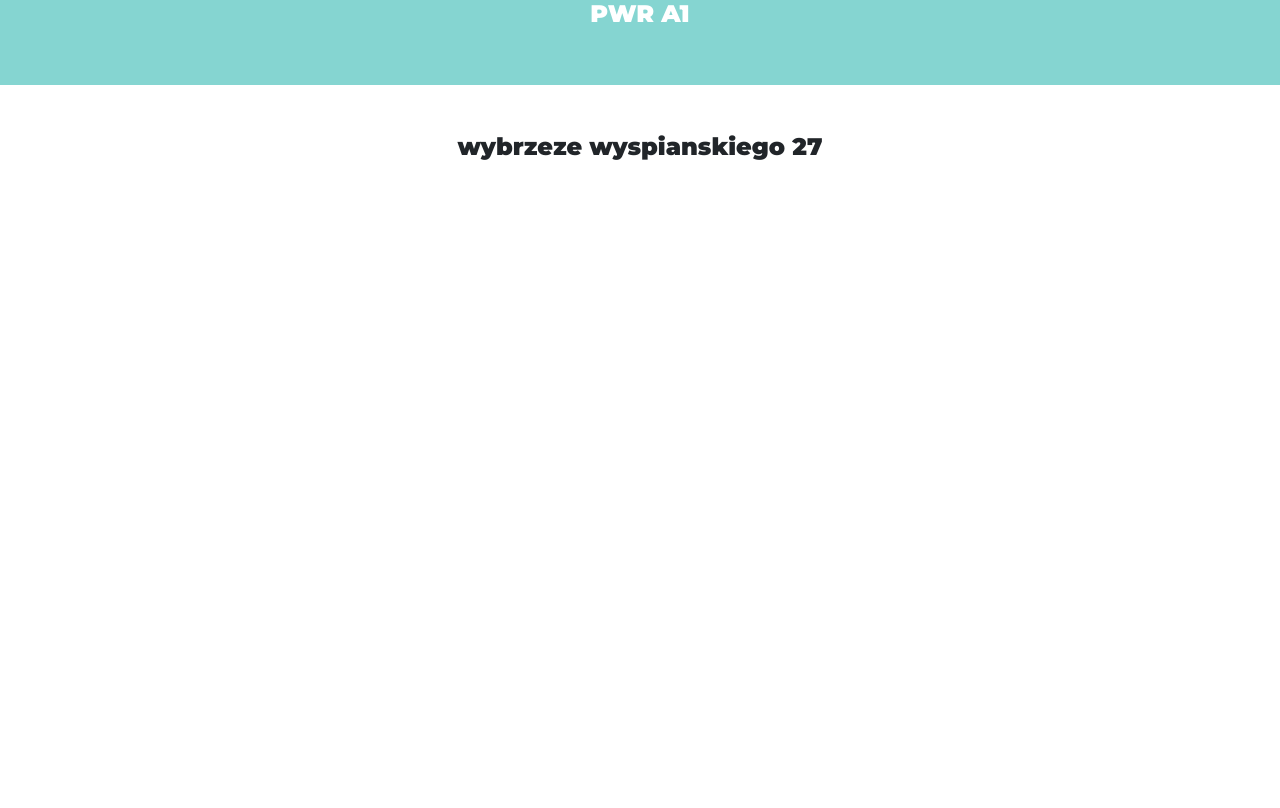
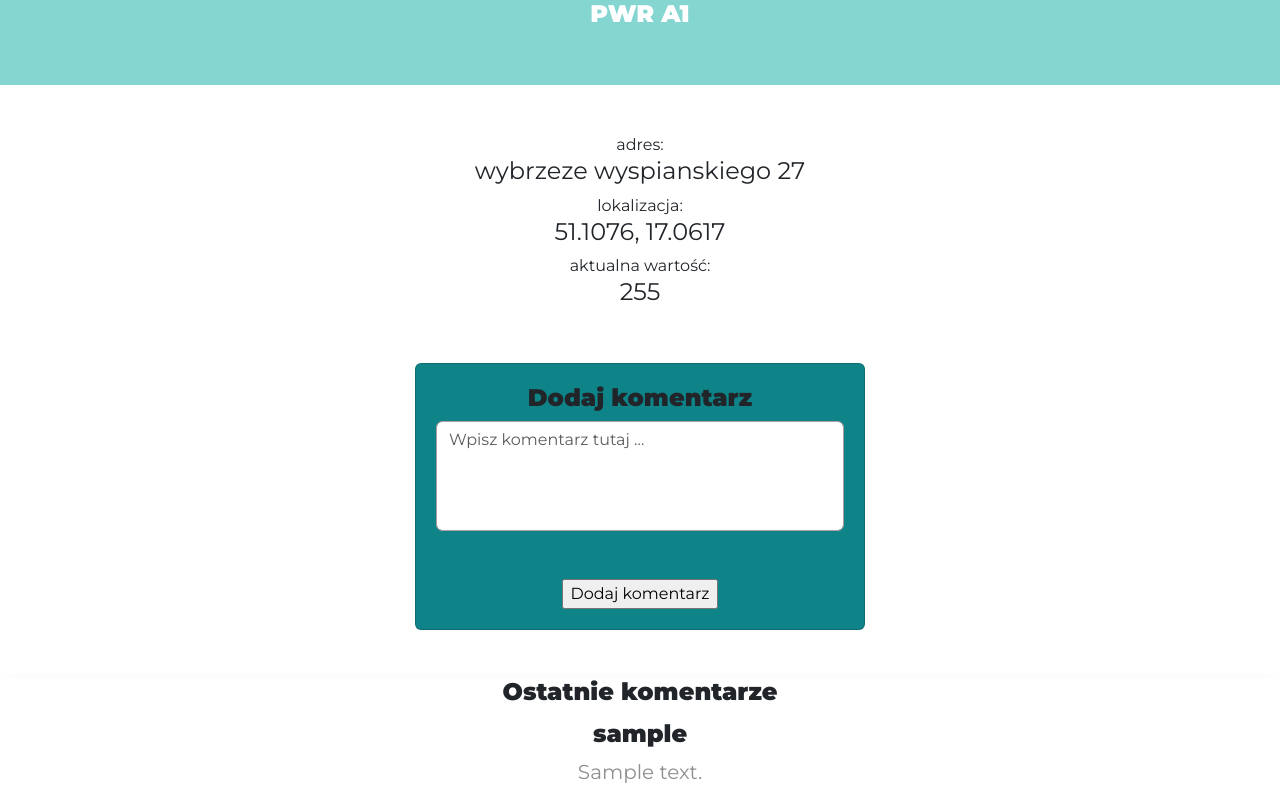
Before and after one commit to lakomyt/apk-mob, a Flask app: page /place/1/ in a window 1280 px wide. Shown: the part 150-958 px from the top of the page. Before the commit the page ends 310 px from the top, so only its background shows below. Run offline with Flask 3, Linux system fonts and the light colour scheme; a user stored in the database is signed in; data comes from the database, SQL or seed files in the repository; tables that the repository leaves empty hold one stand-in row (values such as "Sample post").

Commit message:
komentarze i kosmetyki

```diff
--- a/app/dbconnect.py
+++ b/app/dbconnect.py
@@ -82,12 +82,9 @@ def get_discovery(user_id, place_id):
 	c, conn = connection()
 	c.execute("SELECT discovery_date FROM discoveries WHERE user_id=%s AND place_id=%s", [escape_string(user_id), escape_string(place_id)])
 	res = c.fetchone()
-	if res is None:
-		return None
-	place = res
 	c.close()
 	conn.close()
-	return place
+	return res
 
 def unlock_place(code, place_id, user_id):
 	c, conn = connection()
@@ -123,8 +120,8 @@ def get_comments(place_id):
 	c.execute("SELECT * FROM comments WHERE place_id=%s", [escape_string(place_id)])
 	res = c.fetchall()
 	for comment in res:
-		username = get_user_by_id(comment["user_id"])
-		comment["username"] = username
+		user = get_user_by_id(comment["user_id"])
+		comment["username"] = user["username"]
 	if res is None:
 		return []
 	c.close()
--- a/app/main.py
+++ b/app/main.py
@@ -15,7 +15,6 @@ login_manager.login_message = "Zaloguj się aby uzyskać dostęp"
 
 @login_manager.user_loader
 def load_user(key):
-    print(key)
     return get_user_by_id(key)
 
 #main page with login
@@ -87,6 +86,8 @@ def show_place(place_id):
         return redirect(url_for('index'))
     else:
         place = get_place(place_id)
+        if not place:
+            return redirect(url_for('show_places'))
         discovery = get_discovery(current_user.get_id(), place_id) #boolean sprawdza czy discovery dla uzytkownika jest w bazie
         if request.method == "POST":
             unlock_code = request.form['unlock_code']
@@ -95,7 +96,7 @@ def show_place(place_id):
                 return render_template('place-hidden.html', place_dict=place, error=error_message)
             return redirect(url_for('show_places'))
         elif discovery is None:
-            return render_template('place-hidden.html', place_dict=place)
+            return render_template('place-hidden.html', place_dict=place, error="Miejsce zablokowane")
         comments = get_comments(place_id)
         return render_template('place.html', place_dict=place, discovery_date=discovery, comments_dict=comments)
 
@@ -110,7 +111,7 @@ def add_comments(place_id):
             add_comment(new_comment, place_id, current_user.get_id())
         else:
             return redirect(url_for('show_places'))
-        return redirect(url_for('show_places'))
+        return redirect(f"/place/{place_id}")
 
 @app.route('/logout')
 @login_required
--- a/app/static/styles.css
+++ b/app/static/styles.css
@@ -43,12 +43,7 @@ border-collapse: collapse;
 border-style: solid;
 margin-left: auto;
 margin-right: auto;
-counter-reset: rowNumber -1;
 }
-.table tr {
-    counter-increment: rowNumber;
-  }
-
 .table tr td:first-child::before {
     min-width: 1em;
     margin-right: 0.5em;
--- a/app/templates/place-hidden.html
+++ b/app/templates/place-hidden.html
@@ -64,6 +64,7 @@
         <br><br>
          <h3>{{place_dict['address']}}</h3>
         <br><br>
+        <h4>{{ error }}</h4>
         <label>Kod:</label>
         <form method="POST" action="/place/{{ place_dict['place_id'] }}">
         <input type="text" name="unlock_code">
--- a/app/templates/place.html
+++ b/app/templates/place.html
@@ -62,16 +62,19 @@
         </section>
 
         <br><br>
-         <h3>{{place_dict['address']}}</h3>
+         adres: <h4>{{place_dict['address']}}</h4>
+         lokalizacja: <h4>{{ place_dict['gps_lon'] }}, {{ place_dict['gps_lat'] }}</h4>
+         aktualna wartość: <h4>{{ place_dict['points_value'] }}</h4>
         <br><br>
-        <!-- {% if odkryte == true %}-->
           <div class="card" >
               <div class="row">
                   <h3>Dodaj komentarz</h3>
                   <div class="comment-area">
-
-                      <textarea class="form-control" placeholder="Wpisz komentarz tutaj ..." rows="4"></textarea>
-
+                    <form method="POST" action="add_comment">
+                        <textarea class="form-control" placeholder="Wpisz komentarz tutaj ..." rows="4" name="comment_content"></textarea>
+                        <br><br>
+                        <input type="submit" value="Dodaj komentarz">
+                      </form>
                   </div>
               </div>
           </div>
@@ -79,14 +82,13 @@
 
           <div class="card-disp">
                   <h3>Ostatnie komentarze</h3>
-                  {% for item in comments.comment%}
-                    <div style="text-align: left">
-                        <h3>{{comments.user_id.item}}</h3>
-                        <p>{{comments.comment.item}}</p>
+                  {% for comment in comments_dict %}
+                    <div class="comment-box">
+                        <h3>{{ comment['username'] }}</h3>
+                        <p>{{ comment['comment'] }}</p>
                     </div>
                   {% endfor %}
           </div>
 
-        <!-- {% endif %}-->
     </body>
 </html>
```
